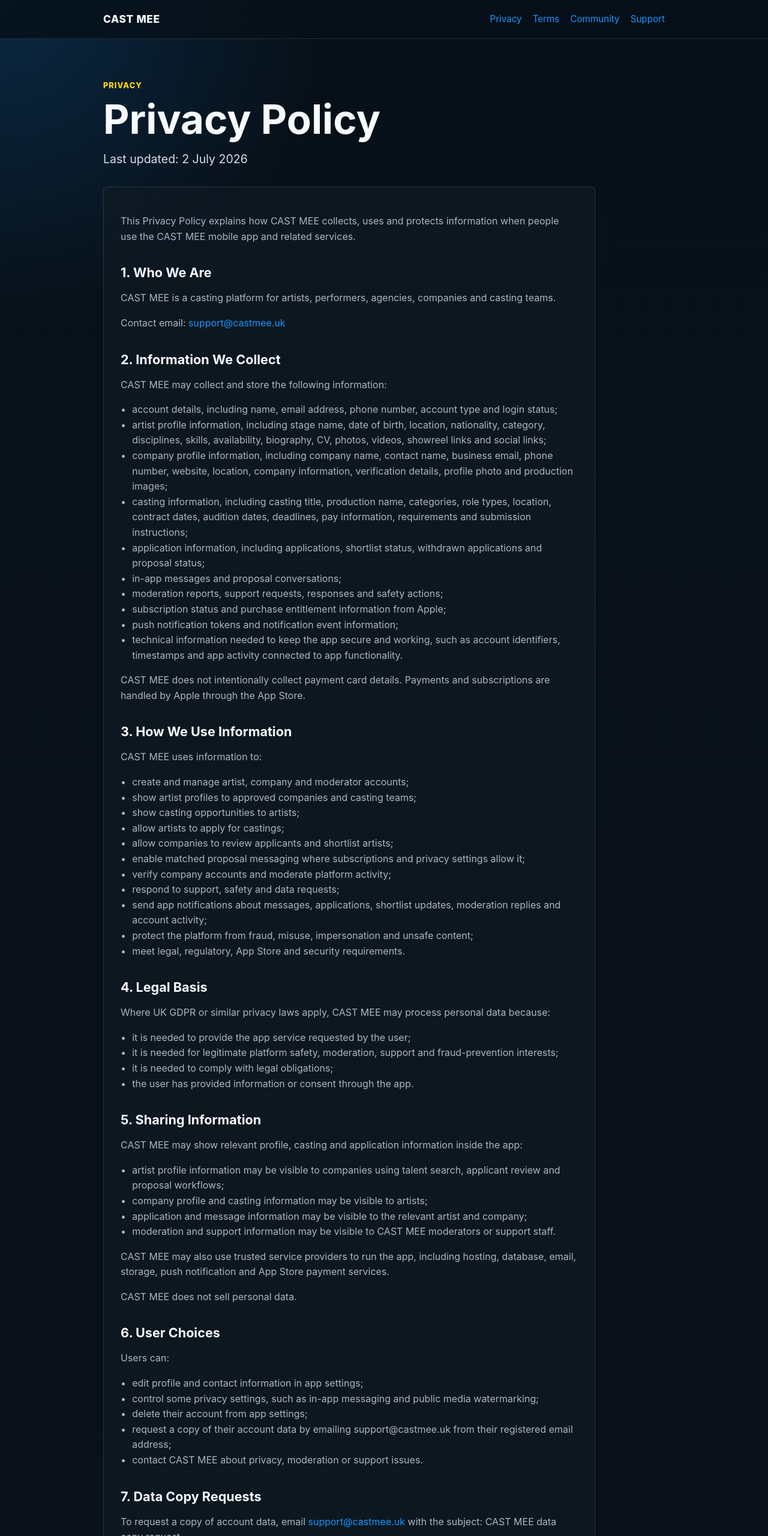
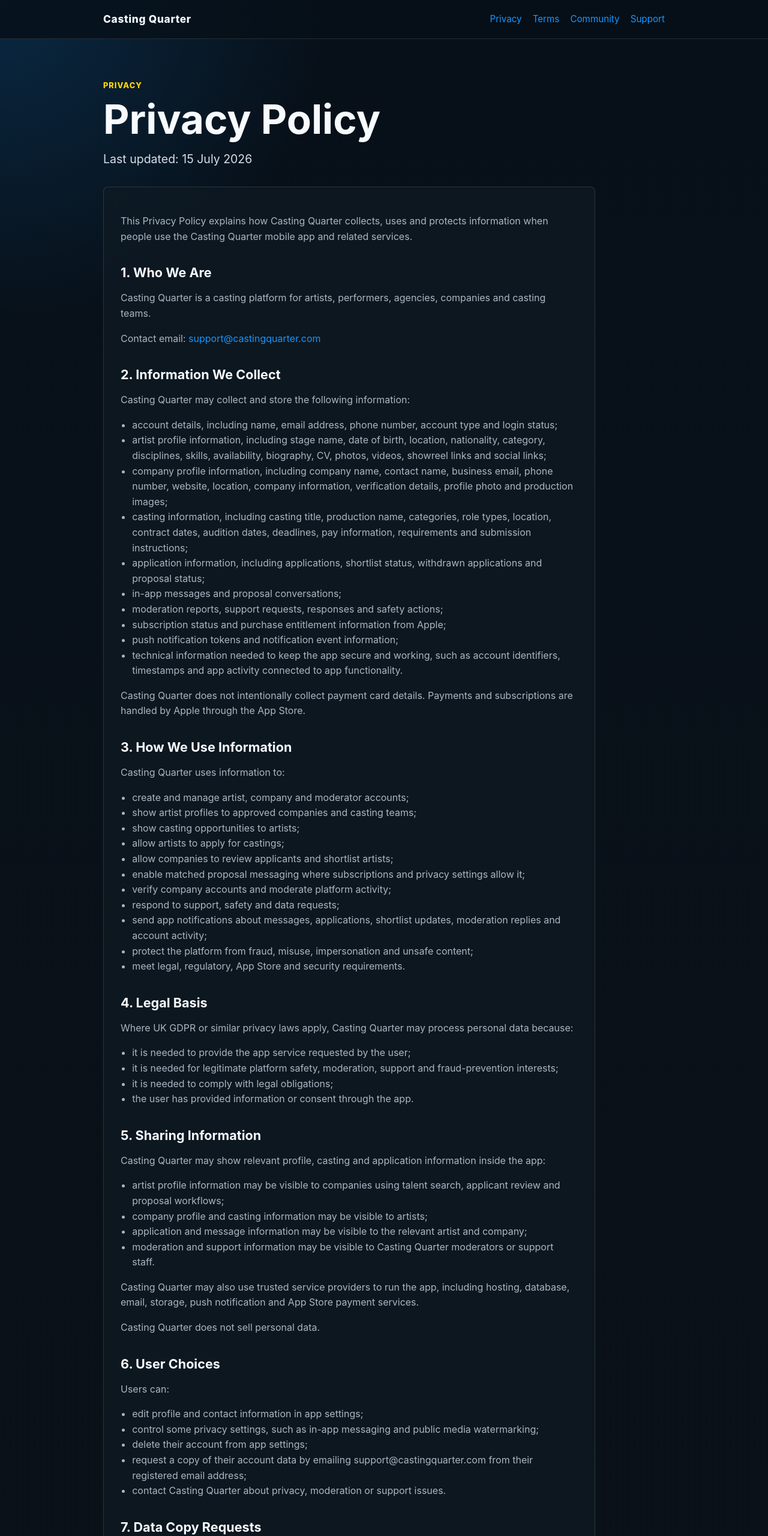
Before and after one commit to Castmee/castmee-site, a plain HTML site: page privacy/index.html in a window 1280 px wide. Shown: the top 2560 px of the page at 60% size. Drawn offline with Linux system fonts and the light colour scheme.

Commit message:
Rebrand public site as Casting Quarter

```diff
--- a/privacy/index.html
+++ b/privacy/index.html
@@ -3,14 +3,14 @@
   <head>
     <meta charset="utf-8">
     <meta name="viewport" content="width=device-width, initial-scale=1">
-    <title>Privacy Policy | CAST MEE</title>
-    <meta name="description" content="CAST MEE Privacy Policy.">
+    <title>Privacy Policy | Casting Quarter</title>
+    <meta name="description" content="Casting Quarter Privacy Policy.">
     <link rel="stylesheet" href="../styles.css">
   </head>
   <body>
     <header class="site-header">
       <nav class="nav" aria-label="Main navigation">
-        <a class="brand" href="/">CAST MEE</a>
+        <a class="brand" href="/">Casting Quarter</a>
         <div class="nav-links">
           <a href="/privacy/">Privacy</a>
           <a href="/terms/">Terms</a>
@@ -24,18 +24,18 @@
       <section class="page-title">
         <p class="eyebrow">Privacy</p>
         <h1>Privacy Policy</h1>
-        <p class="lead">Last updated: 2 July 2026</p>
+        <p class="lead">Last updated: 15 July 2026</p>
       </section>
 
       <article class="document">
-        <p>This Privacy Policy explains how CAST MEE collects, uses and protects information when people use the CAST MEE mobile app and related services.</p>
+        <p>This Privacy Policy explains how Casting Quarter collects, uses and protects information when people use the Casting Quarter mobile app and related services.</p>
 
         <h2>1. Who We Are</h2>
-        <p>CAST MEE is a casting platform for artists, performers, agencies, companies and casting teams.</p>
-        <p>Contact email: <a href="mailto:support@castmee.uk">support@castmee.uk</a></p>
+        <p>Casting Quarter is a casting platform for artists, performers, agencies, companies and casting teams.</p>
+        <p>Contact email: <a href="mailto:support@castingquarter.com">support@castingquarter.com</a></p>
 
         <h2>2. Information We Collect</h2>
-        <p>CAST MEE may collect and store the following information:</p>
+        <p>Casting Quarter may collect and store the following information:</p>
         <ul>
           <li>account details, including name, email address, phone number, account type and login status;</li>
           <li>artist profile information, including stage name, date of birth, location, nationality, category, disciplines, skills, availability, biography, CV, photos, videos, showreel links and social links;</li>
@@ -48,10 +48,10 @@
           <li>push notification tokens and notification event information;</li>
           <li>technical information needed to keep the app secure and working, such as account identifiers, timestamps and app activity connected to app functionality.</li>
         </ul>
-        <p>CAST MEE does not intentionally collect payment card details. Payments and subscriptions are handled by Apple through the App Store.</p>
+        <p>Casting Quarter does not intentionally collect payment card details. Payments and subscriptions are handled by Apple through the App Store.</p>
 
         <h2>3. How We Use Information</h2>
-        <p>CAST MEE uses information to:</p>
+        <p>Casting Quarter uses information to:</p>
         <ul>
           <li>create and manage artist, company and moderator accounts;</li>
           <li>show artist profiles to approved companies and casting teams;</li>
@@ -67,7 +67,7 @@
         </ul>
 
         <h2>4. Legal Basis</h2>
-        <p>Where UK GDPR or similar privacy laws apply, CAST MEE may process personal data because:</p>
+        <p>Where UK GDPR or similar privacy laws apply, Casting Quarter may process personal data because:</p>
         <ul>
           <li>it is needed to provide the app service requested by the user;</li>
           <li>it is needed for legitimate platform safety, moderation, support and fraud-prevention interests;</li>
@@ -76,15 +76,15 @@
         </ul>
 
         <h2>5. Sharing Information</h2>
-        <p>CAST MEE may show relevant profile, casting and application information inside the app:</p>
+        <p>Casting Quarter may show relevant profile, casting and application information inside the app:</p>
         <ul>
           <li>artist profile information may be visible to companies using talent search, applicant review and proposal workflows;</li>
           <li>company profile and casting information may be visible to artists;</li>
           <li>application and message information may be visible to the relevant artist and company;</li>
-          <li>moderation and support information may be visible to CAST MEE moderators or support staff.</li>
+          <li>moderation and support information may be visible to Casting Quarter moderators or support staff.</li>
         </ul>
-        <p>CAST MEE may also use trusted service providers to run the app, including hosting, database, email, storage, push notification and App Store payment services.</p>
-        <p>CAST MEE does not sell personal data.</p>
+        <p>Casting Quarter may also use trusted service providers to run the app, including hosting, database, email, storage, push notification and App Store payment services.</p>
+        <p>Casting Quarter does not sell personal data.</p>
 
         <h2>6. User Choices</h2>
         <p>Users can:</p>
@@ -92,38 +92,38 @@
           <li>edit profile and contact information in app settings;</li>
           <li>control some privacy settings, such as in-app messaging and public media watermarking;</li>
           <li>delete their account from app settings;</li>
-          <li>request a copy of their account data by emailing support@castmee.uk from their registered email address;</li>
-          <li>contact CAST MEE about privacy, moderation or support issues.</li>
+          <li>request a copy of their account data by emailing support@castingquarter.com from their registered email address;</li>
+          <li>contact Casting Quarter about privacy, moderation or support issues.</li>
         </ul>
 
         <h2>7. Data Copy Requests</h2>
-        <p>To request a copy of account data, email <a href="mailto:support@castmee.uk?subject=CAST%20MEE%20data%20copy%20request">support@castmee.uk</a> with the subject: CAST MEE data copy request.</p>
-        <p>For security, CAST MEE may ask the requester to verify that they control the account before releasing account data.</p>
+        <p>To request a copy of account data, email <a href="mailto:support@castingquarter.com?subject=Casting%20Quarter%20data%20copy%20request">support@castingquarter.com</a> with the subject: Casting Quarter data copy request.</p>
+        <p>For security, Casting Quarter may ask the requester to verify that they control the account before releasing account data.</p>
 
         <h2>8. Account Deletion</h2>
         <p>Users can request account deletion in the app. Deletion removes account access and account data where deletion is legally and technically possible.</p>
         <p>Some information may be retained where required for legal, safety, fraud-prevention, dispute, accounting or moderation reasons.</p>
 
         <h2>9. Data Retention</h2>
-        <p>CAST MEE keeps account information while the account is active and for as long as needed to provide the service, comply with legal obligations, resolve disputes, maintain safety records and enforce platform rules.</p>
+        <p>Casting Quarter keeps account information while the account is active and for as long as needed to provide the service, comply with legal obligations, resolve disputes, maintain safety records and enforce platform rules.</p>
 
         <h2>10. Security</h2>
-        <p>CAST MEE uses technical and organisational measures intended to protect account data, including account authentication, role-based database access, moderation controls and server-side secrets for sensitive backend keys.</p>
+        <p>Casting Quarter uses technical and organisational measures intended to protect account data, including account authentication, role-based database access, moderation controls and server-side secrets for sensitive backend keys.</p>
         <p>No online service can guarantee complete security.</p>
 
         <h2>11. Children</h2>
-        <p>CAST MEE is intended for professional casting and performer opportunities. If age restrictions or parental consent requirements apply in a region, users must follow those requirements.</p>
+        <p>Casting Quarter is intended for professional casting and performer opportunities. If age restrictions or parental consent requirements apply in a region, users must follow those requirements.</p>
 
         <h2>12. Changes</h2>
-        <p>CAST MEE may update this Privacy Policy as the app develops. The latest version will be published on this page.</p>
+        <p>Casting Quarter may update this Privacy Policy as the app develops. The latest version will be published on this page.</p>
 
         <h2>13. Contact</h2>
-        <p>Privacy and support questions can be sent to <a href="mailto:support@castmee.uk">support@castmee.uk</a>.</p>
+        <p>Privacy and support questions can be sent to <a href="mailto:support@castingquarter.com">support@castingquarter.com</a>.</p>
       </article>
     </main>
 
     <footer class="site-footer">
-      © 2026 CAST MEE. For support, email <a href="mailto:support@castmee.uk">support@castmee.uk</a>.
+      © 2026 Casting Quarter. For support, email <a href="mailto:support@castingquarter.com">support@castingquarter.com</a>.
     </footer>
   </body>
 </html>
```
Also changed, not shown: community/index.html (+10 -10 lines), index.html (+8 -8 lines), support/index.html (+10 -10 lines), terms/index.html (+20 -20 lines), 1 other file.
